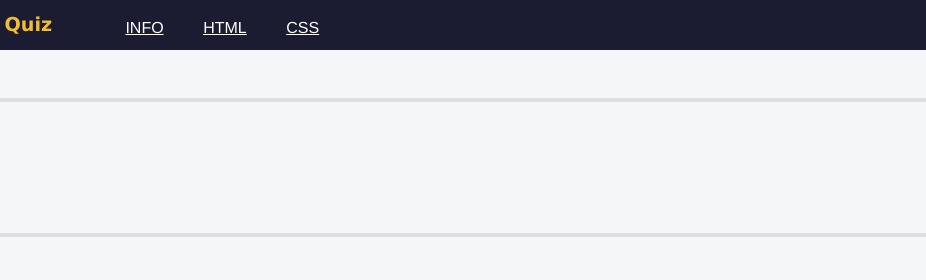
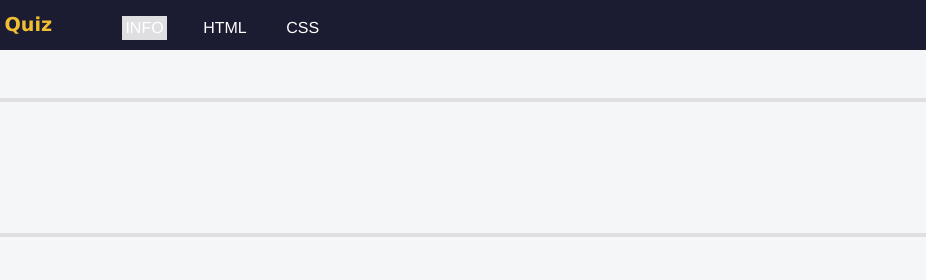
Before and after one commit to Animalfox/Accessibility-Quiz, a website built with Vite: page index.html in a window 1280 px wide. In both pictures the pointer is over the item "INFO". Shown: the top 280 px of the page, 354-1280 px from the left. Built offline with nearby package versions, Linux system fonts and the light colour scheme.

Commit message:
To make the navigation buttons look more like typical buttons, remove the underline from the anchor tags.
Then, create a new selector targeting the navigation list elements so that when the cursor hovers over them, the background color and text color are switched, and the cursor becomes a pointer

```diff
--- a/styles.css
+++ b/styles.css
@@ -42,8 +42,15 @@ nav li {
   display: block;
 }
 
-li a {
+li > a {
   color: white;
+  text-decoration: none;
+}
+
+nav > ul > li:hover {
+  background-color: #dfdfe2;
+  color: #1b1b32;
+  cursor: pointer;
 }
 
 h1,
```
